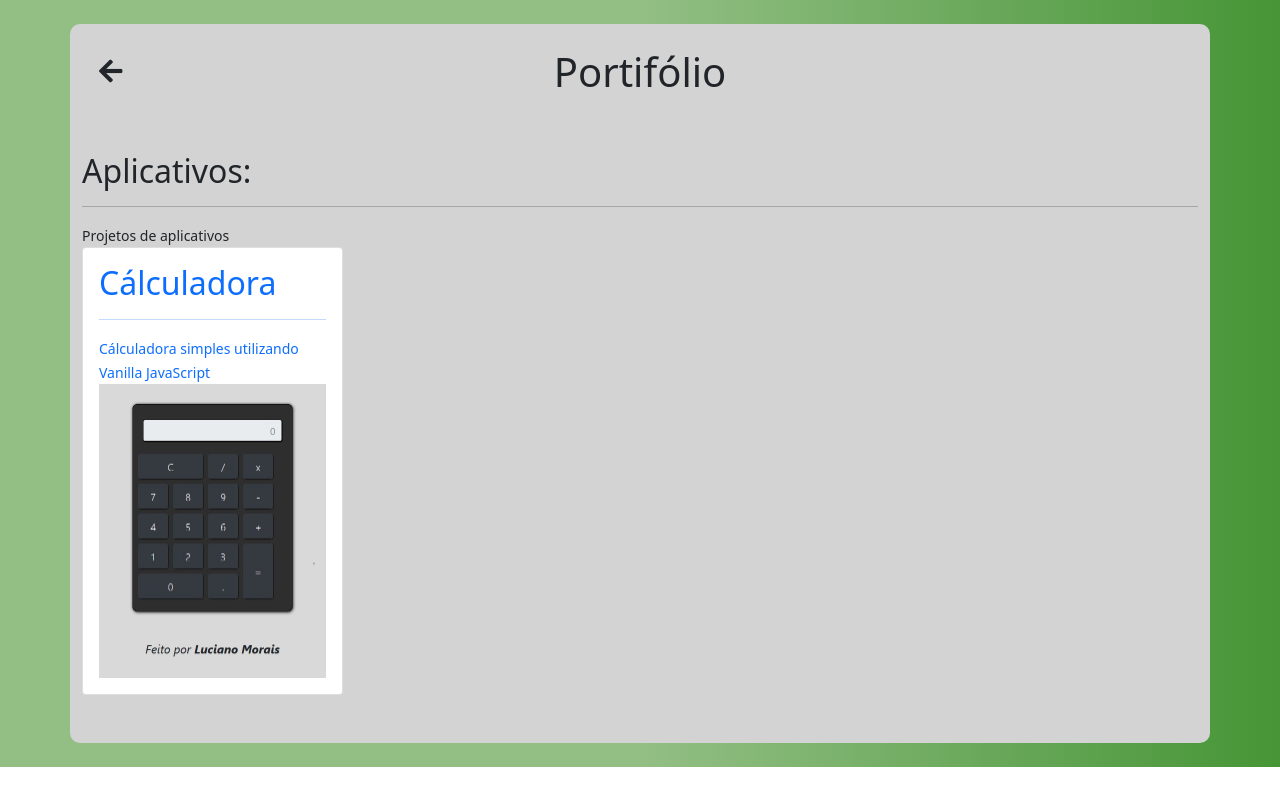
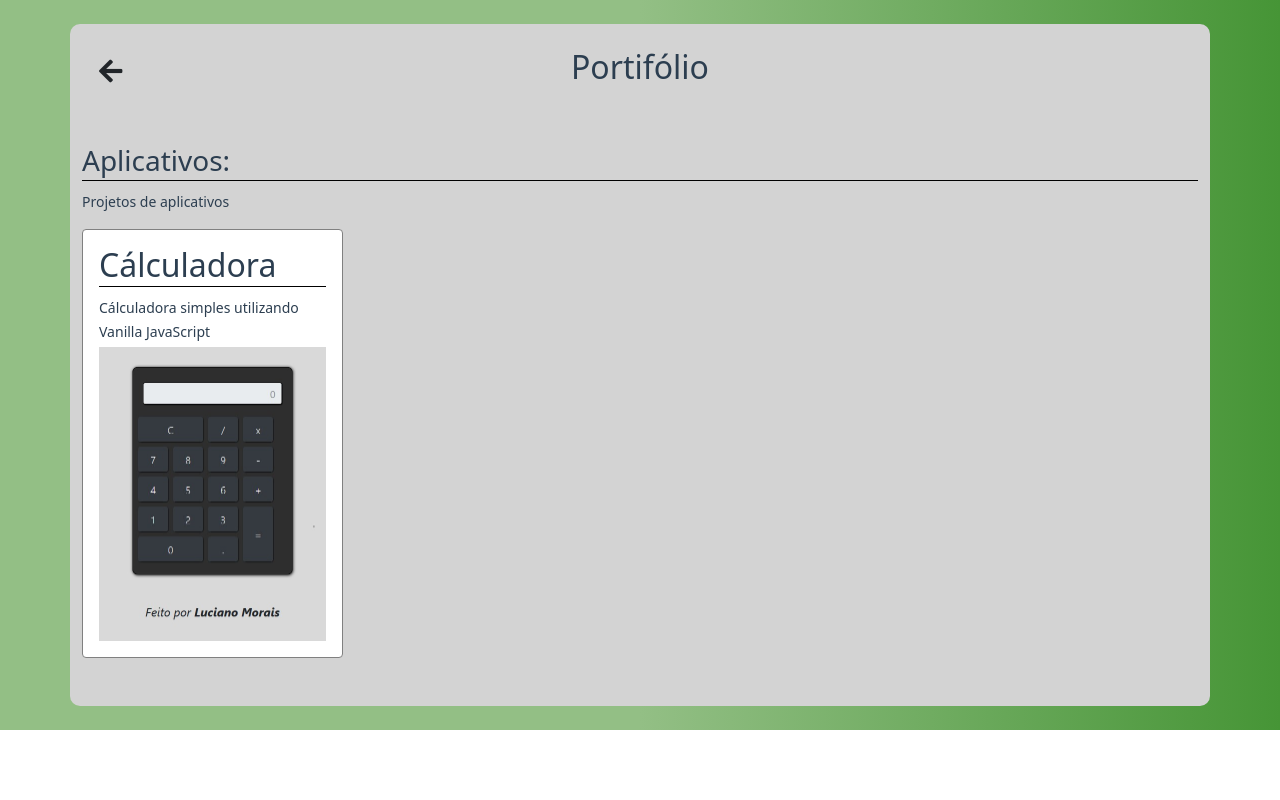
Before and after one commit to lucmorais/portfolio, a plain HTML site: page portifolio.html in a window 1280 px wide. Drawn offline with nearby package versions, Linux system fonts and the light colour scheme.

Commit message:
Edição nas cores dos textas e posicionamentos

```diff
--- a/css/style2.css
+++ b/css/style2.css
@@ -2,6 +2,10 @@ body {
     height: 100%;
     background: linear-gradient(90deg,#93bf85 50%, #469536) no-repeat;
     font-family: 'Montserrat', sans-serif;
+}
+
+h1, h2, h3, small {
+    color: #2c3e50;
 }
 
 .cabecalho {
@@ -19,3 +23,17 @@ body {
 main a {
     text-decoration: none;
 }
+
+main a .card:hover{
+    box-shadow: 0 3px 5px #000;
+    transition: box-shadow 0.3s;
+}
+
+main a .card {
+    border: 0.2px solid gray;
+}
+
+.borda-titulos {
+    border-bottom: 1px solid #000;
+    padding-bottom: 2px;
+}
--- a/portifolio.html
+++ b/portifolio.html
@@ -27,7 +27,7 @@
             </a>
           </div>
           <div class="col-md-10 text-center">
-            <h1>Portifólio</h1>
+            <h2>Portifólio</h2>
           </div>
           <div class="col-md-1">
 
@@ -38,31 +38,19 @@
 
     <main>
         <div class="container conteudo-principal pb-5 mb-4">
-          <h2>Aplicativos:</h2>
-          <hr>
+          <h3 class="borda-titulos">Aplicativos:</h3>
           <small>Projetos de aplicativos</small>
-          <div class="row">
+          <div class="row pt-3">
             <div class="col-md-3">
               <a href="">
                 <div class="card">
                   <div class="card-body">
-                    <h2 class="card-title">Cálculadora</h2>
-                    <hr>
+                    <h2 class="card-title borda-titulos">Cálculadora</h2>
                     <small class="card-text">Cálculadora simples utilizando Vanilla JavaScript</small>
-                    <img src="imagens/editar2.jpg" alt="Imagem calculadora." class="img-fluid">
+                    <img src="imagens/editar2.jpg" alt="Imagem calculadora." class="img-fluid pt-1">
                   </div>
                 </div>
               </a>
-
-            </div>
-            <div class="col-md-3">
-
-            </div>
-            <div class="col-md-3">
-
-            </div>
-            <div class="col-md-3">
-
             </div>
           </div>
         </div>
```
